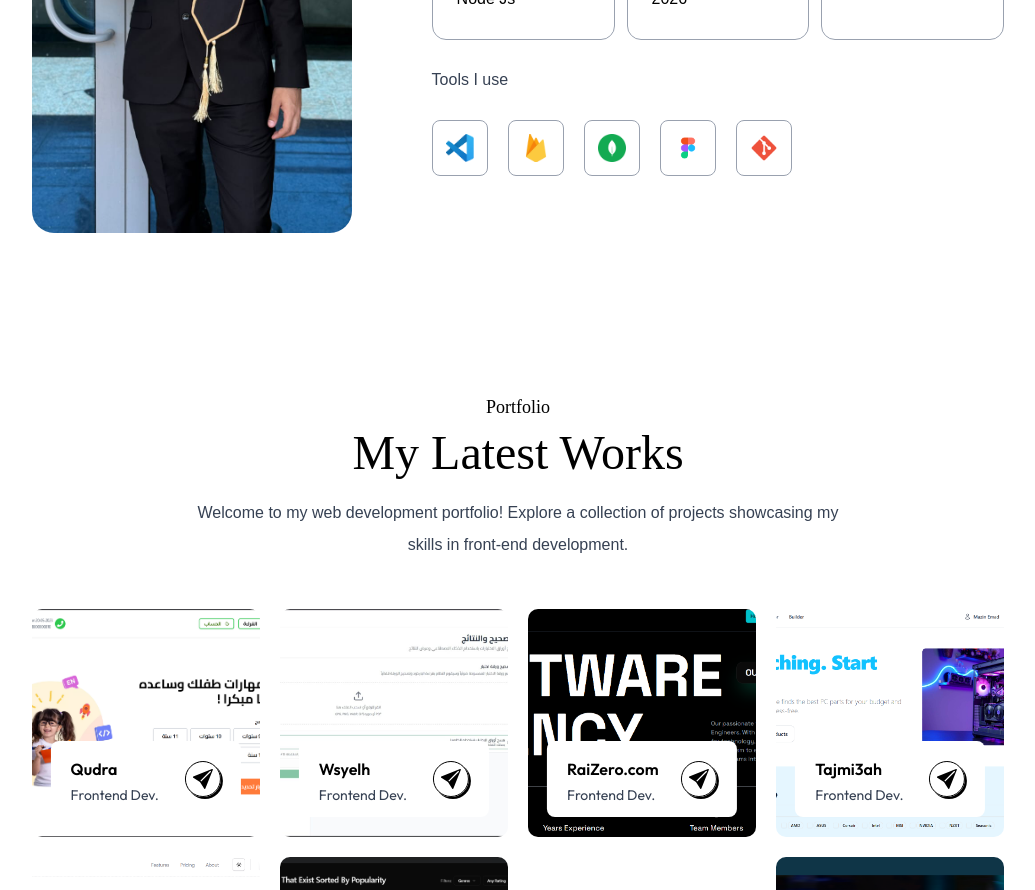
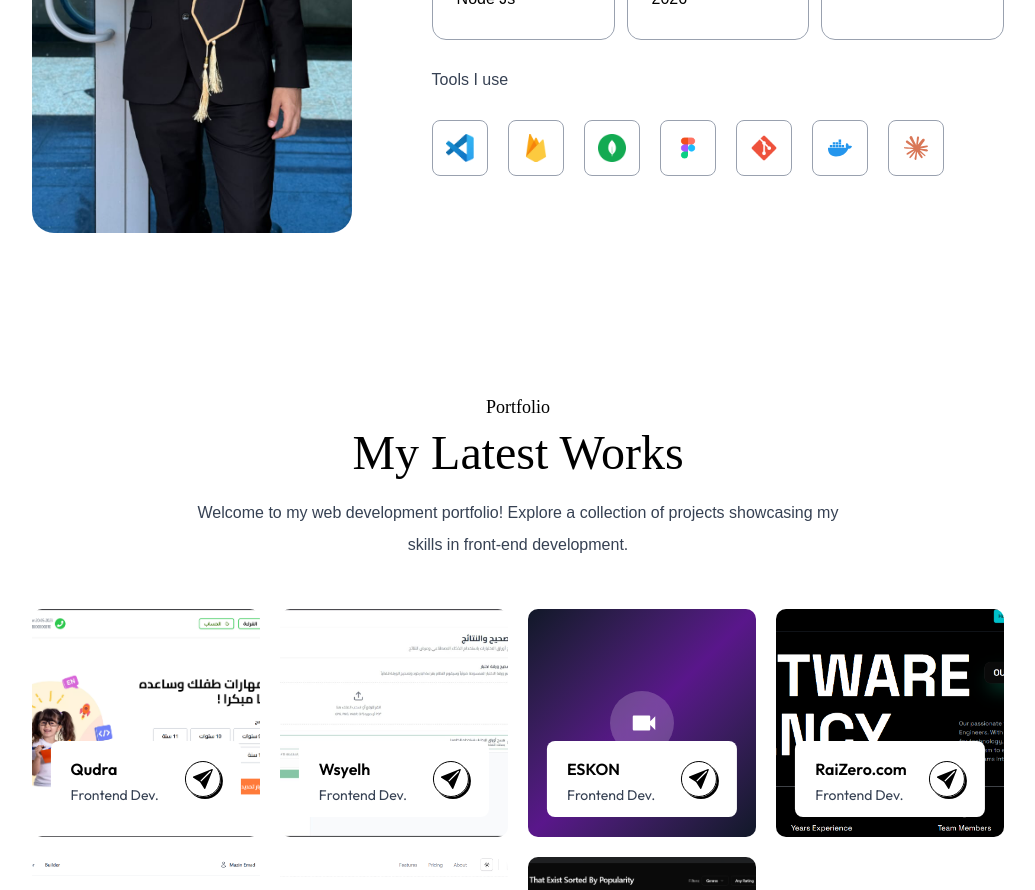
Before and after one commit to Mazin-emad/portfolio, a Next.js app: page / in a window 1280 px wide. Shown: the part 1400-2290 px from the top of the page, without its empty margins (122-1157 px from the left). Built offline with nearby package versions, Linux system fonts and the light colour scheme; a web font is replaced by a local one.

Commit message:
adding Eskon

```diff
--- a/assets/assets.js
+++ b/assets/assets.js
@@ -15,6 +15,8 @@ import {
   FaDesktop,
 } from "react-icons/fa";
 import { IoCodeSlashOutline } from "react-icons/io5";
+import { FaDocker } from "react-icons/fa";
+import { SiClaude } from "react-icons/si";
 
 export const assets = {
   user_image,
@@ -71,6 +73,21 @@ export const workData = [
     technologies: ["React", "shadcn/ui", "Tailwind CSS", "React PDF"],
     role: "Frontend Developer",
     year: "2025 - 2026",
+    github: "https://github.com/Mazin-emad",
+    sourceCodeMessage: "Private Repo",
+    liveDemoMessage: "Not Hosted Yet",
+  },
+  {
+    title: "ESKON",
+    description: "Frontend Dev.",
+    video: "/eskon.mp4",
+    images: [],
+    link: "#",
+    longDescription:
+      "A collaborative property rental platform built as part of a cross-functional team, delivering a seamless experience for listing, searching, and managing rental properties. I led the frontend development using Angular and TypeScript, implementing responsive interfaces with Angular Material and Reactive Forms. The application leverages NgRx for state management and RxJS for reactive data flow, integrating with a .NET backend via REST APIs. Worked closely with backend engineers to ensure scalable architecture, clean component design, and a polished, user-friendly experience throughout the platform.",
+    technologies: ["Angular", "TypeScript", "RxJS", "NgRx", "Angular Material", "Reactive Forms"],
+    role: "Frontend Developer",
+    year: "2026",
     github: "https://github.com/Mazin-emad",
     sourceCodeMessage: "Private Repo",
     liveDemoMessage: "Not Hosted Yet",
@@ -305,9 +322,11 @@ export const infoList = [
 ];
 
 export const toolsList = [
-  assets.vscode,
-  assets.firebase,
-  assets.mongodb,
-  assets.figma,
-  assets.git,
+  { type: "image", src: assets.vscode, alt: "VS Code" },
+  { type: "image", src: assets.firebase, alt: "Firebase" },
+  { type: "image", src: assets.mongodb, alt: "MongoDB" },
+  { type: "image", src: assets.figma, alt: "Figma" },
+  { type: "image", src: assets.git, alt: "Git" },
+  { type: "icon", icon: <FaDocker />, alt: "Docker", color: "#2496ED" },
+  { type: "icon", icon: <SiClaude />, alt: "Claude AI", color: "#D97757" },
 ];
--- a/components/About.jsx
+++ b/components/About.jsx
@@ -86,7 +86,11 @@ const About = () => {
                 className="flex w-12 sm:w-14 aspect-square hover:-translate-y-1 duration-500 border-gray-400 dark:border-white items-center justify-center p-3 border rounded-md"
                 key={index}
               >
-                <Image src={item} alt={"tool" + index} className="w-5 sm:w-7" />
+                {item.type === "icon" ? (
+                  <span className="text-xl sm:text-2xl" style={{ color: item.color }}>{item.icon}</span>
+                ) : (
+                  <Image src={item.src} alt={item.alt} className="w-5 sm:w-7" />
+                )}
               </motion.li>
             ))}
           </motion.ul>
--- a/components/Portfolio.jsx
+++ b/components/Portfolio.jsx
@@ -3,6 +3,7 @@ import { workData } from "@/assets/assets";
 import { useState } from "react";
 import { BsSendFill } from "react-icons/bs";
 import { FaCloudDownloadAlt, FaCloudUploadAlt } from "react-icons/fa";
+import { MdVideocam } from "react-icons/md";
 import { motion } from "motion/react";
 import SectionWrapper from "./SectionWrapper";
 import ProjectModal from "./ProjectModal";
@@ -45,10 +46,26 @@ const Portfolio = () => {
               whileHover={{ scale: 1.01 }}
               transition={{ duration: 0.3 }}
               key={index}
-              className="aspect-square bg-no-repeat bg-cover bg-center rounded-lg relative group cursor-pointer"
-              style={{ backgroundImage: `url(${item.bgImage})` }}
+              className={`aspect-square bg-no-repeat bg-cover bg-center rounded-lg relative group cursor-pointer overflow-hidden ${
+                !item.bgImage && item.video
+                  ? "bg-gradient-to-br from-gray-900 via-purple-900 to-gray-900"
+                  : ""
+              }`}
+              style={
+                item.bgImage
+                  ? { backgroundImage: `url(${item.bgImage})` }
+                  : undefined
+              }
               onClick={() => handleOpenProject(item)}
             >
+              {/* Video indicator for projects with video */}
+              {item.video && !item.images?.length && (
+                <div className="absolute inset-0 flex items-center justify-center">
+                  <div className="w-16 h-16 rounded-full bg-white/20 backdrop-blur-sm flex items-center justify-center group-hover:scale-110 transition-transform duration-300">
+                    <MdVideocam className="text-3xl text-white ml-1" />
+                  </div>
+                </div>
+              )}
               <div className="bg-white dark:bg-hover w-10/12 rounded-md py-3 duration-500 group-hover:bottom-7 px-5 absolute bottom-5 left-1/2 -translate-x-1/2 flex justify-between items-center">
                 <div>
                   <h2 className="font-semibold font-outfit">{item.title}</h2>
--- a/components/ProjectModal.jsx
+++ b/components/ProjectModal.jsx
@@ -59,31 +59,39 @@ const slideVariants = {
   }),
 };
 
-// --- Image Carousel ---
-const ImageCarousel = ({ images }) => {
+// --- Media Carousel (images + video) ---
+const MediaCarousel = ({ images, video }) => {
+  // Build slides: video (if present) + images
+  const slides = [];
+  if (video) slides.push({ type: "video", src: video });
+  if (images && images.length > 0) {
+    images.forEach((img) => slides.push({ type: "image", src: img }));
+  }
+
   const [[activeIndex, direction], setPage] = useState([0, 0]);
 
   const paginate = useCallback(
     (newDirection) => {
       setPage(([prev]) => {
         const next =
-          (prev + newDirection + images.length) % images.length;
+          (prev + newDirection + slides.length) % slides.length;
         return [next, newDirection];
       });
     },
-    [images.length]
+    [slides.length]
   );
 
   const goTo = (index) => {
     setPage(([prev]) => [index, index > prev ? 1 : -1]);
   };
 
-  // Reset index when images change (new project opened)
+  // Reset index when slides change (new project opened)
   useEffect(() => {
     setPage([0, 0]);
-  }, [images]);
+  }, [images, video]);
 
-  const hasMultiple = images.length > 1;
+  const hasMultiple = slides.length > 1;
+  const currentSlide = slides[activeIndex];
 
   return (
     <div className="relative w-full aspect-[16/10] sm:aspect-[16/9] overflow-hidden rounded-t-2xl bg-black/20 select-none">
@@ -98,34 +106,46 @@ const ImageCarousel = ({ images }) => {
           exit="exit"
           className="absolute inset-0"
         >
+          {currentSlide?.type === "video" ? (
+            <video
+              src={currentSlide.src}
+              controls
+              autoPlay
+              muted
+              loop
+              playsInline
+              className="w-full h-full object-cover object-center"
+            />
+          ) : (
             <Image
-            src={images[activeIndex]}
+              src={currentSlide?.src}
               alt={`Project screenshot ${activeIndex + 1}`}
               fill
               className="object-cover object-center"
               sizes="(max-width: 672px) 100vw, 672px"
               priority={activeIndex === 0}
             />
+          )}
         </motion.div>
       </AnimatePresence>
 
       {/* Gradient overlay */}
       <div className="absolute inset-0 bg-gradient-to-t from-black/60 via-transparent to-transparent opacity-60 pointer-events-none" />
 
-      {/* Arrow buttons — only shown when multiple images */}
+      {/* Arrow buttons — only shown when multiple slides */}
       {hasMultiple && (
         <>
           <button
             onClick={() => paginate(-1)}
             className="absolute left-3 top-1/2 -translate-y-1/2 z-20 w-9 h-9 flex items-center justify-center rounded-full bg-black/50 hover:bg-black/70 text-white transition-colors duration-200 backdrop-blur-sm"
-            aria-label="Previous image"
+            aria-label="Previous media"
           >
             <MdChevronLeft className="text-2xl" />
           </button>
           <button
             onClick={() => paginate(1)}
             className="absolute right-3 top-1/2 -translate-y-1/2 z-20 w-9 h-9 flex items-center justify-center rounded-full bg-black/50 hover:bg-black/70 text-white transition-colors duration-200 backdrop-blur-sm"
-            aria-label="Next image"
+            aria-label="Next media"
           >
             <MdChevronRight className="text-2xl" />
           </button>
@@ -135,11 +155,11 @@ const ImageCarousel = ({ images }) => {
       {/* Dot indicators */}
       {hasMultiple && (
         <div className="absolute bottom-3 left-1/2 -translate-x-1/2 z-20 flex items-center gap-1.5">
-          {images.map((_, i) => (
+          {slides.map((slide, i) => (
             <button
               key={i}
               onClick={() => goTo(i)}
-              aria-label={`Go to image ${i + 1}`}
+              aria-label={`Go to ${slide.type === "video" ? "video" : `image ${i + 1}`}`}
               className={`rounded-full transition-all duration-300 ${
                 i === activeIndex
                   ? "w-5 h-2 bg-white"
@@ -150,10 +170,10 @@ const ImageCarousel = ({ images }) => {
         </div>
       )}
 
-      {/* Image counter badge */}
+      {/* Slide counter badge */}
       {hasMultiple && (
         <div className="absolute top-4 left-4 z-20 text-xs font-outfit text-white bg-black/40 backdrop-blur-sm px-2.5 py-1 rounded-full">
-          {activeIndex + 1} / {images.length}
+          {activeIndex + 1} / {slides.length}
         </div>
       )}
     </div>
@@ -188,6 +208,8 @@ const ProjectModal = ({ project, onClose }) => {
       : project?.bgImage
       ? [project.bgImage]
       : [];
+
+  const video = project?.video || null;
 
   return (
     <AnimatePresence>
@@ -226,8 +248,10 @@ const ProjectModal = ({ project, onClose }) => {
               <IoCloseSharp className="text-xl" />
             </button>
 
-            {/* Image Carousel */}
-            {images.length > 0 && <ImageCarousel images={images} />}
+            {/* Media Carousel */}
+            {(images.length > 0 || video) && (
+              <MediaCarousel images={images} video={video} />
+            )}
 
             {/* Body */}
             <div className="p-6 sm:p-8">
```
Also changed, not shown: 2 other files (tests, documents, lock files or other folders). Lines whose indentation alone changed are shown as unchanged.
